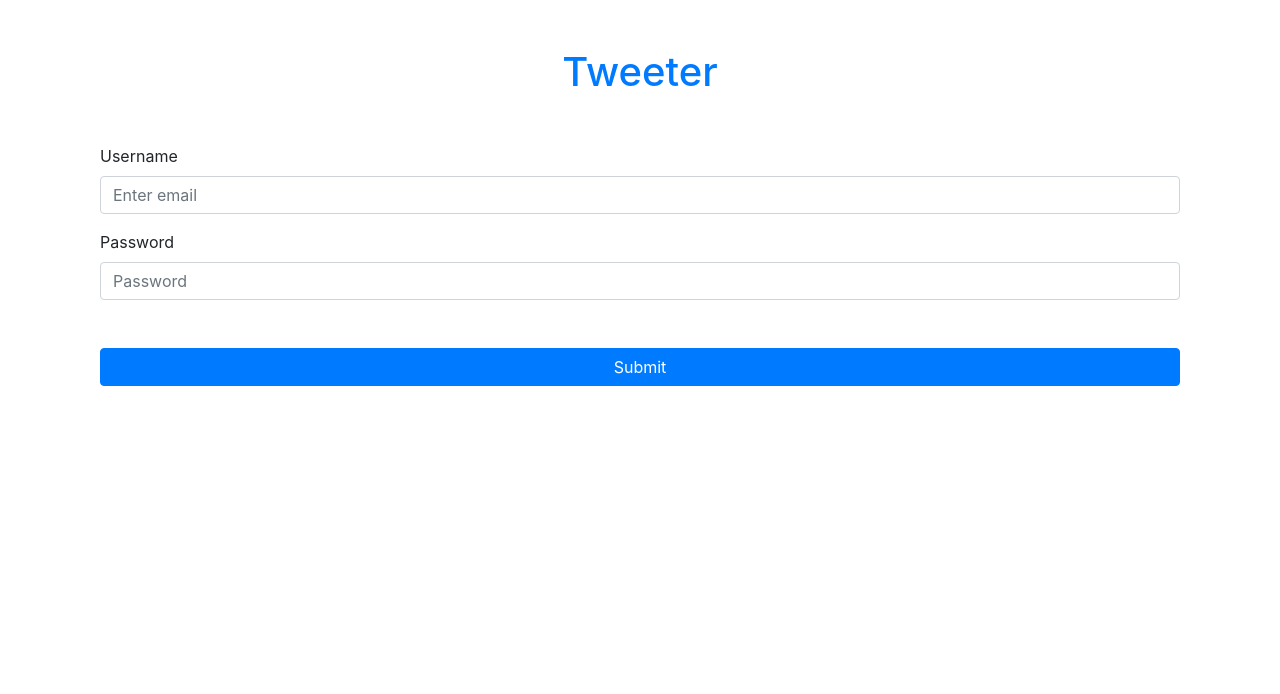
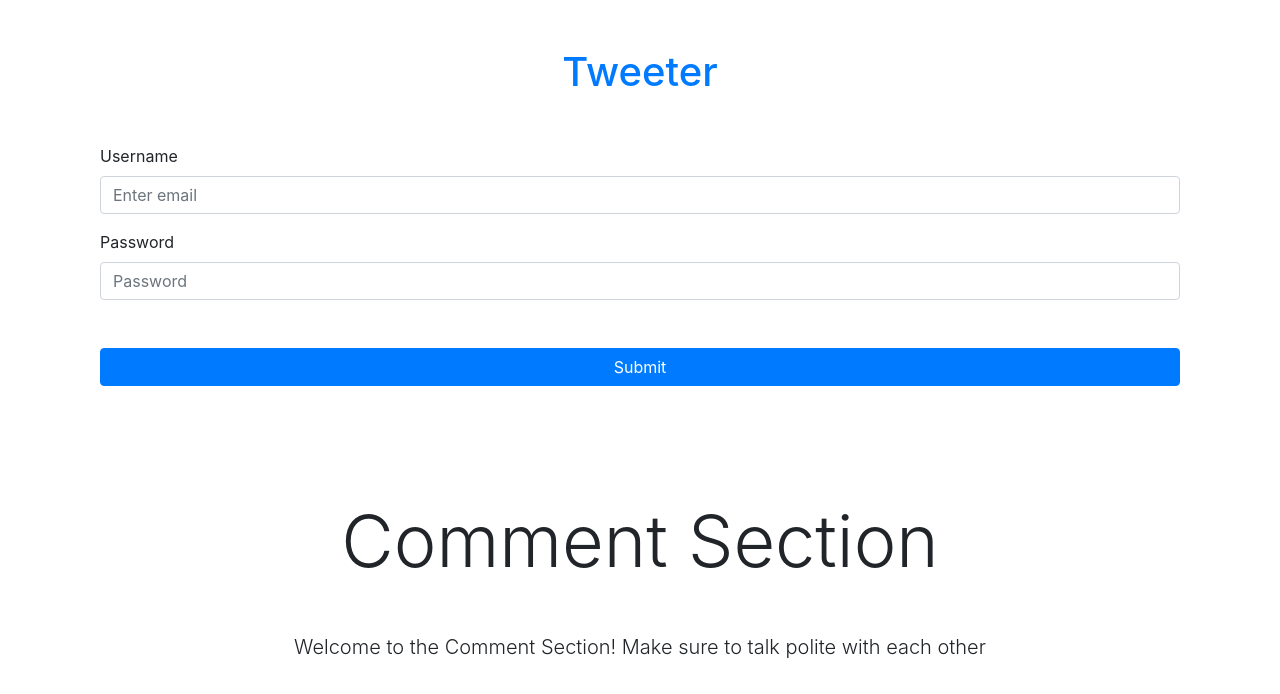
Before and after one commit to ousecTic/tweeter-react-crud, a React (Create React App) app: page / in a window 1280 px wide. Shown: the top 694 px of the page. Built offline with nearby package versions, Linux system fonts and the light colour scheme.

Commit message:
add comment-section

```diff
--- a/src/App.js
+++ b/src/App.js
@@ -1,16 +1,18 @@
-import React, {Component} from 'react';
-import 'bootstrap/dist/css/bootstrap.min.css';
-import './App.css';
-import Form from './components/Form.js';
+import React, { Component } from "react";
+import "bootstrap/dist/css/bootstrap.min.css";
+import "./App.css";
+import Form from "./components/Form.js";
+import CommentsDisplay from "./components/CommentsDisplay";
 
-class App extends Component{
-  render(){
-    return(
+class App extends Component {
+  render() {
+    return (
       <div className="container">
         <h1 className="text-center m-5 text-primary">Tweeter</h1>
         <Form />
+        <CommentsDisplay />
       </div>
-    )
+    );
   }
 }
 
--- a/src/components/CommentsDisplay.js
+++ b/src/components/CommentsDisplay.js
@@ -0,0 +1,19 @@
+import React, { Component } from "react";
+
+class CommentsDisplay extends Component {
+  render() {
+    return (
+      <div style={{ background: "#fff" }} class="jumbotron jumbotron-fluid">
+        <div className="container">
+          <h1 className="display-3 text-center">Comment Section</h1>
+          <p className="lead text-center mt-5 mb-5">
+            Welcome to the Comment Section! Make sure to talk polite with each
+            other
+          </p>
+        </div>
+      </div>
+    );
+  }
+}
+
+export default CommentsDisplay;
--- a/src/components/Form.js
+++ b/src/components/Form.js
@@ -22,7 +22,7 @@ class Form extends Component {
             />
           </div>
 
-          <button type="submit" class="btn btn-block btn-primary mt-5">
+          <button type="submit" class="btn btn-block btn-primary mt-5 mb-5">
             Submit
           </button>
         </form>
```
